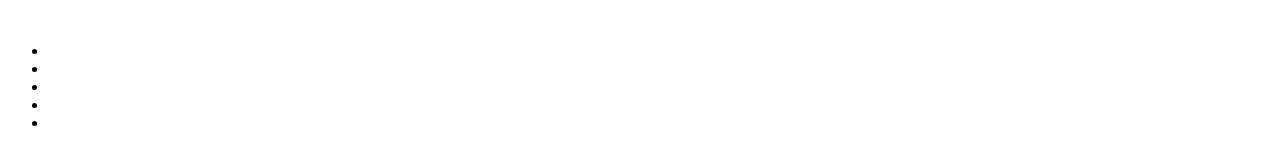
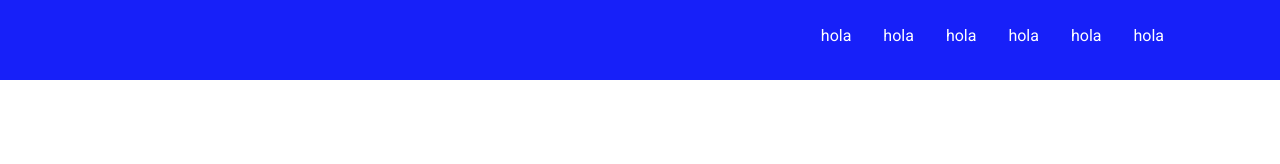
Before and after one commit to daitomiun/tenis-proyecto, a plain HTML site: page pagina/index.html in a window 1280 px wide. Drawn offline with Linux system fonts and the light colour scheme.

Commit message:
bara casi lista, solo debugear el focus

```diff
--- a/pagina/index.html
+++ b/pagina/index.html
@@ -4,19 +4,36 @@
     <meta charset="UTF-8">
     <meta http-equiv="X-UA-Compatible" content="IE=edge">
     <meta name="viewport" content="width=device-width, initial-scale=1.0">
-    <link rel="stylesheet" href="" href="css/index.css">
+    <link rel="stylesheet" href="css/index.css">
+    <link rel="stylesheet" href="https://use.fontawesome.com/releases/v5.8.1/css/all.css" integrity="sha384-50oBUHEmvpQ+1lW4y57PTFmhCaXp0ML5d60M1M7uH2+nqUivzIebhndOJK28anvf" crossorigin="anonymous">
+    <link rel="preconnect" href="https://fonts.gstatic.com">
+    <link href="https://fonts.googleapis.com/css2?family=Roboto:ital,wght@1,500&display=swap" rel="stylesheet">
+    <link href="https://fonts.googleapis.com/css2?family=Roboto&display=swap" rel="stylesheet">
+    <link href="https://fonts.googleapis.com/css2?family=Bree+Serif&family=Roboto&display=swap" rel="stylesheet">
     <title>Challengers</title>
 </head>
 <body>
-    <header>
-        <img src="" alt="" srcset="">
-        <nav>
-            <ul>
-                <li><a href=""></a></li>
-                <li><a href=""></a></li>
-                <li><a href=""></a></li>
-                <li><a href=""></a></li>
-                <li><a href=""></a></li>
+    <header class="header">
+        <div class="logo">
+            <img src="" alt="" srcset="">
+        </div>
+        <nav class="menu-container">
+            <input type="checkbox" name="" id="menu-checked" class="menu-check">
+            <label for="menu-checked">
+                <div class="hamburguesa">
+                    <i class="fas fa-bars"></i>
+                </div>
+                <div class="closed">
+                    <i class="fas fa-times"></i>
+                </div>
+            </label>
+            <ul class="menu">
+                <li><a href="#">hola</a></li>
+                <li><a href="#">hola</a></li>
+                <li><a href="#">hola</a></li>
+                <li><a href="#">hola</a></li>
+                <li><a href="#">hola</a></li>
+                <li><a href="#">hola</a></li>
             </ul>
         </nav>
     </header>
--- a/pagina/sass/base.scss
+++ b/pagina/sass/base.scss
@@ -0,0 +1,73 @@
+/*--------------
+|    header     |
+---------------*/
+// :focus{
+//     outline: 3px solid $white-typo;
+//  }
+.header{
+    display: flex;
+    justify-content: space-between;
+    align-items: center;
+    height: 60px;
+    padding:0 16px 0 16px;
+    background: #1720F9;
+    color: #fff;
+    position: sticky;
+    top: 0;
+    margin-bottom: 29px;
+}
+.logo{
+    height: 24px;
+    width: 24px;
+}
+
+.menu-check{
+    opacity: 0;
+    position: absolute;
+    left: 0;
+    top: 0;
+}
+.menu-check:checked ~ label .hamburguesa{
+    display: none;
+}
+.menu-check:checked ~ label .closed,
+.menu-check:checked ~ .menu{
+    display: block;
+}
+.closed,
+.menu{
+    display: none;
+}
+.hamburguesa, .closed{
+    font-size: 20px
+}
+.menu{
+    position: absolute;
+    list-style-type: none;
+    top: 60px;
+    left: 0;
+    background: $orange-dust;
+    width: 100%;
+
+    a:hover{
+        text-decoration: underline $white-typo 3px solid;
+        transition: .2s ease-in-out;
+        outline: 0;
+    }
+    a:active{
+        text-decoration: underline $blue-main 4px solid;
+        transition: .4s ease-in-out;
+        outline: 0;
+    }
+}
+.menu :is(a){
+    display: flex;
+    color: $white-typo;
+    font-family: $roboto-bold;
+    text-decoration: none;
+    padding: 16px 0 24px 16px;
+
+}
+// :focus{
+//     outline: 3px solid $white-typo;
+// }
--- a/pagina/sass/functions.scss
+++ b/pagina/sass/functions.scss
@@ -0,0 +1,12 @@
+//colors
+
+$blue-main: #1720F9;
+$orange-dust: #FF4000;
+$green-ball: #bff000;
+$white-typo: #fff;
+
+
+//fonts
+
+$roboto-bold: 'roboto', 'sans serif';
+$bree-serif: 'bree serif', 'sans serif';
--- a/pagina/sass/media.scss
+++ b/pagina/sass/media.scss
@@ -0,0 +1,47 @@
+
+
+/*--------------
+|    header     |
+---------------*/
+
+//desktop
+@media(min-width:1280px){
+    .header{
+        display: flex;
+        justify-content: space-between;
+        align-items: center;
+        height: 80px;
+        padding:0 100px 0 100px;
+        position: sticky;
+        top: 0;
+
+    }
+    .hamburguesa, .menu-check:checked{
+        display: none;
+    }
+    .logo{
+        height: 36px;
+        width: 36px;
+    }
+    .menu{
+        display: inline-flex;
+        position: relative;
+        top: -5px;
+        left: auto;
+        background:transparent;
+        width: 100%;
+
+
+    a:active{
+        text-decoration: underline $orange-dust 4px solid;
+        transition: .4s ease-in-out;
+        outline: 0;
+    }
+    }
+    .menu :is(a){
+        display: inline-block;
+        text-decoration: none;
+        padding: 16px;
+    }
+
+}
```
Also changed, not shown: pagina/sass/index.scss (+13 -1 lines), pagina/css/index.css, 1 other file.
